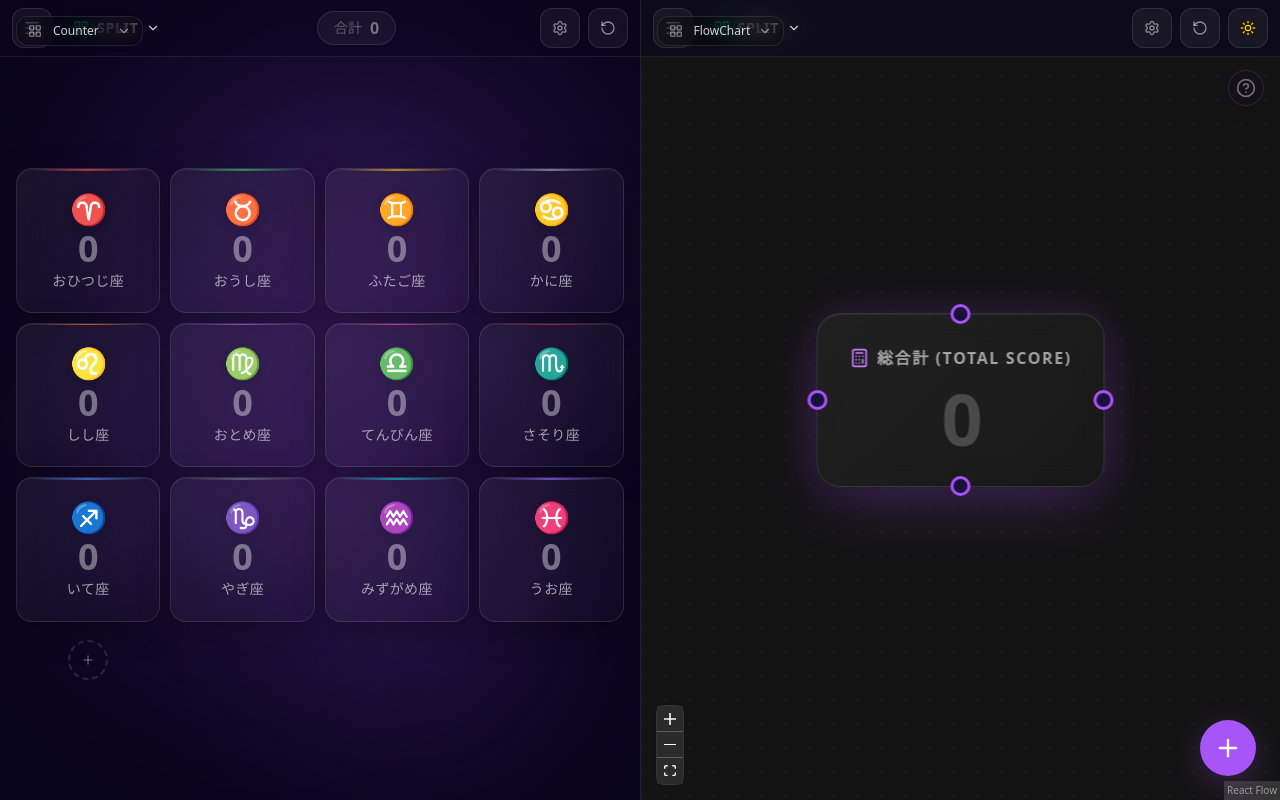
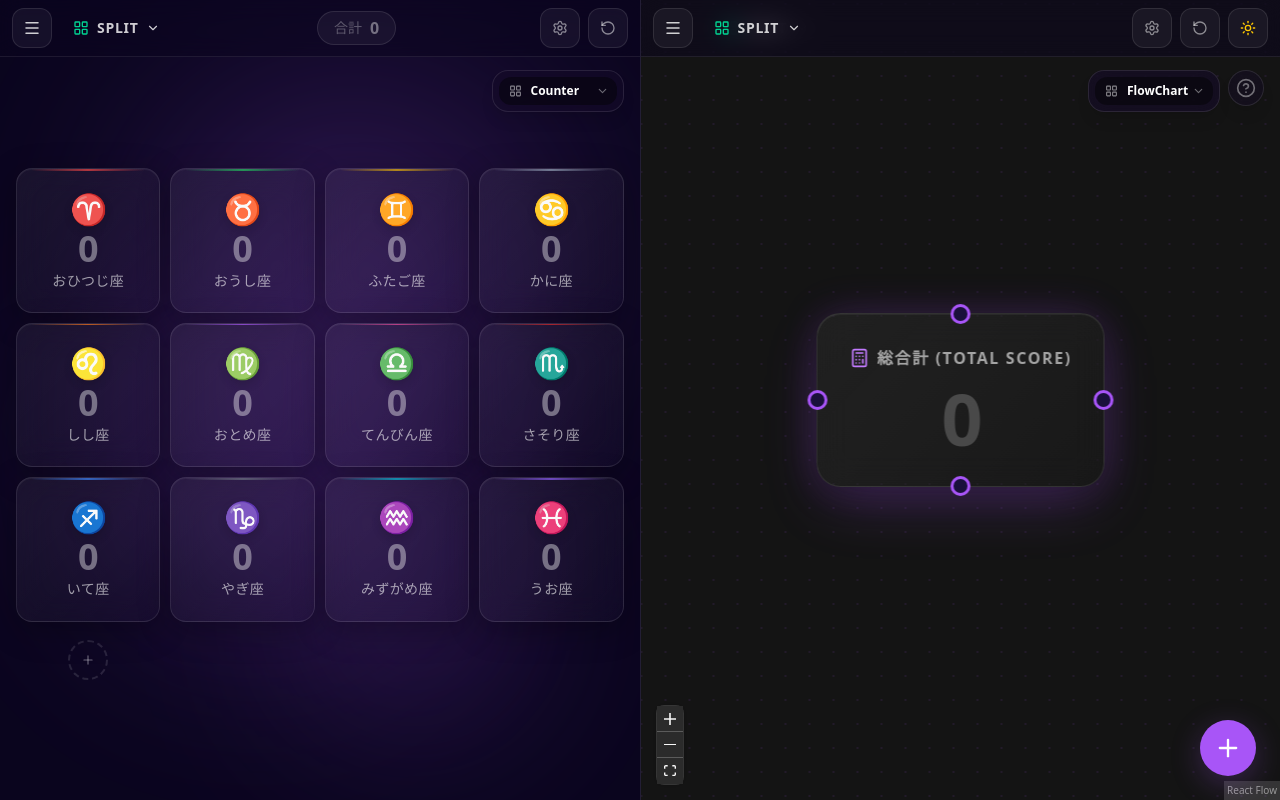
Before and after one commit to DukeGomadango/app-live-counter-suite, a Next.js app: page /split in a window 1280 px wide. Built offline with nearby package versions, Linux system fonts and the light colour scheme.

Commit message:
fix: place Split module selectors in the top-right of their respective panes

```diff
--- a/src/app/CounterPage.tsx
+++ b/src/app/CounterPage.tsx
@@ -39,7 +39,7 @@ function useWindowWidth() {
   return width;
 }
 
-export default function Home({ isSplitMode = false }: { isSplitMode?: boolean } = {}) {
+export default function Home({ isSplitMode = false, isRightPane = false }: { isSplitMode?: boolean; isRightPane?: boolean } = {}) {
   const [items, setItems] = useLocalStorage<CounterItem[]>(
     "counter-items",
     createCounterItems(TEMPLATES[1])
@@ -393,7 +393,7 @@ export default function Home({ isSplitMode = false }: { isSplitMode?: boolean }
         onDeleteCustomTemplate={handleDeleteCustomTemplate}
         onOpenSettings={() => setIsSettingsOpen(true)}
         accentColor={appSettings.accentColor}
-        hideThemeToggle={isSplitMode}
+        hideThemeToggle={isSplitMode && !isRightPane}
       />
 
       <main className="flex-1 overflow-auto" style={{ paddingTop: "56px" }}>
--- a/src/app/flowchart/page.tsx
+++ b/src/app/flowchart/page.tsx
@@ -44,7 +44,7 @@ const INITIAL_NODES: Node[] = [
 
 const INITIAL_EDGES: Edge[] = [];
 
-export default function FlowChartPage({ isSplitMode = false }: { isSplitMode?: boolean } = {}) {
+export default function FlowChartPage({ isSplitMode = false, isRightPane = false }: { isSplitMode?: boolean; isRightPane?: boolean } = {}) {
     // 1. Sync appSettings
     const [appSettings, setAppSettings] = useLocalStorage<AppSettings>("flowchart-app-settings", {
         cardSize: "L" as const,
@@ -634,6 +634,7 @@ export default function FlowChartPage({ isSplitMode = false }: { isSplitMode?: b
                 viewMode="flowchart"
                 flowchartNodes={nodes}
                 onSetNodeTarget={handleSetNodeTarget}
+                hideThemeToggle={isSplitMode && !isRightPane}
             />
 
             <AnimatePresence>
--- a/src/app/split/page.tsx
+++ b/src/app/split/page.tsx
@@ -35,10 +35,10 @@ export default function SplitPage() {
         setIsMounted(true);
     }, []);
 
-    const renderModule = (type: ModuleType) => {
+    const renderModule = (type: ModuleType, isRight: boolean = false) => {
         switch (type) {
-            case "counter": return <CounterPage isSplitMode={true} />;
-            case "flowchart": return <FlowChartPage isSplitMode={true} />;
+            case "counter": return <CounterPage isSplitMode={true} isRightPane={isRight} />;
+            case "flowchart": return <FlowChartPage isSplitMode={true} isRightPane={isRight} />;
             default: return null;
         }
     };
@@ -78,53 +78,63 @@ export default function SplitPage() {
 
             {/* Left Pane */}
             <div className={`flex-1 min-w-0 min-h-0 relative border-b md:border-b-0 md:border-r flex flex-col ${isLightMode ? 'border-black/10' : 'border-white/10'}`}>
-                {/* Module Selector */}
-                <div className="absolute top-4 left-4 z-40">
+                {/* Left Module Selector */}
+                <div className="absolute top-[70px] right-4 z-[60]">
+                    <div
+                        className="flex items-center gap-1.5 p-1.5 rounded-2xl shadow-lg backdrop-blur-md transition-all duration-300"
+                        style={{
+                            background: isLightMode ? "rgba(255,255,255,0.6)" : "rgba(20,10,40,0.6)",
+                            border: `1px solid ${isLightMode ? "rgba(0,0,0,0.1)" : "rgba(255,255,255,0.1)"}`
+                        }}
+                    >
                         <div className="relative group">
                             <select
                                 value={leftModule}
                                 onChange={(e) => setLeftModule(e.target.value as ModuleType)}
-                            className={`appearance-none pl-9 pr-8 py-1.5 rounded-xl text-xs font-medium outline-none cursor-pointer transition-all border shadow-sm backdrop-blur-md ${isLightMode
-                                ? "bg-white/70 border-black/10 text-gray-700 hover:bg-white/90"
-                                : "bg-black/40 border-white/10 text-white/80 hover:bg-black/60"
-                                }`}
+                                className={`appearance-none pl-8 pr-6 py-1.5 rounded-xl text-xs font-bold outline-none cursor-pointer transition-all ${isLightMode ? "bg-white/80 text-gray-800 hover:bg-white" : "bg-black/40 text-white hover:bg-black/60"}`}
                             >
                                 {MODULE_OPTIONS.map(opt => (
-                                <option key={opt.value} value={opt.value} className={isLightMode ? "text-gray-900 bg-white" : "text-white bg-slate-900"}>{opt.label}</option>
+                                    <option key={`left-${opt.value}`} value={opt.value} className={isLightMode ? "text-gray-900 bg-white" : "text-white bg-slate-900"}>{opt.label}</option>
                                 ))}
                             </select>
-                        <LayoutGrid size={14} className={`absolute left-3 top-1/2 -translate-y-1/2 pointer-events-none ${isLightMode ? "text-gray-500" : "text-white/50"}`} />
-                        <ChevronDown size={14} className={`absolute right-3 top-1/2 -translate-y-1/2 pointer-events-none ${isLightMode ? "text-gray-500" : "text-white/50"}`} />
+                            <LayoutGrid size={13} className={`absolute left-2.5 top-1/2 -translate-y-1/2 pointer-events-none transition-colors ${isLightMode ? "text-gray-500 group-hover:text-purple-600" : "text-white/50 group-hover:text-purple-400"}`} />
+                            <ChevronDown size={13} className={`absolute right-2 top-1/2 -translate-y-1/2 pointer-events-none ${isLightMode ? "text-gray-400" : "text-white/40"}`} />
+                        </div>
                     </div>
                 </div>
                 <div className="flex-1 min-h-0 relative">
-                    {renderModule(leftModule)}
+                    {renderModule(leftModule, false)}
                 </div>
             </div>
 
             {/* Right Pane */}
             <div className="flex-1 min-w-0 min-h-0 relative flex flex-col">
-                {/* Module Selector */}
-                <div className="absolute top-4 left-4 z-40">
+                {/* Right Module Selector */}
+                <div className="absolute top-[70px] right-[60px] z-[60]">
+                    <div
+                        className="flex items-center gap-1.5 p-1.5 rounded-2xl shadow-lg backdrop-blur-md transition-all duration-300"
+                        style={{
+                            background: isLightMode ? "rgba(255,255,255,0.6)" : "rgba(20,10,40,0.6)",
+                            border: `1px solid ${isLightMode ? "rgba(0,0,0,0.1)" : "rgba(255,255,255,0.1)"}`
+                        }}
+                    >
                         <div className="relative group">
                             <select
                                 value={rightModule}
                                 onChange={(e) => setRightModule(e.target.value as ModuleType)}
-                            className={`appearance-none pl-9 pr-8 py-1.5 rounded-xl text-xs font-medium outline-none cursor-pointer transition-all border shadow-sm backdrop-blur-md ${isLightMode
-                                ? "bg-white/70 border-black/10 text-gray-700 hover:bg-white/90"
-                                : "bg-black/40 border-white/10 text-white/80 hover:bg-black/60"
-                                }`}
+                                className={`appearance-none pl-8 pr-6 py-1.5 rounded-xl text-xs font-bold outline-none cursor-pointer transition-all ${isLightMode ? "bg-white/80 text-gray-800 hover:bg-white" : "bg-black/40 text-white hover:bg-black/60"}`}
                             >
                                 {MODULE_OPTIONS.map(opt => (
-                                <option key={opt.value} value={opt.value} className={isLightMode ? "text-gray-900 bg-white" : "text-white bg-slate-900"}>{opt.label}</option>
+                                    <option key={`right-${opt.value}`} value={opt.value} className={isLightMode ? "text-gray-900 bg-white" : "text-white bg-slate-900"}>{opt.label}</option>
                                 ))}
                             </select>
-                        <LayoutGrid size={14} className={`absolute left-3 top-1/2 -translate-y-1/2 pointer-events-none ${isLightMode ? "text-gray-500" : "text-white/50"}`} />
-                        <ChevronDown size={14} className={`absolute right-3 top-1/2 -translate-y-1/2 pointer-events-none ${isLightMode ? "text-gray-500" : "text-white/50"}`} />
+                            <LayoutGrid size={13} className={`absolute left-2.5 top-1/2 -translate-y-1/2 pointer-events-none transition-colors ${isLightMode ? "text-gray-500 group-hover:text-purple-600" : "text-white/50 group-hover:text-purple-400"}`} />
+                            <ChevronDown size={13} className={`absolute right-2 top-1/2 -translate-y-1/2 pointer-events-none ${isLightMode ? "text-gray-400" : "text-white/40"}`} />
+                        </div>
                     </div>
                 </div>
                 <div className="flex-1 min-h-0 relative">
-                    {renderModule(rightModule)}
+                    {renderModule(rightModule, true)}
                 </div>
             </div>
         </div>
--- a/src/components/HelpModal.tsx
+++ b/src/components/HelpModal.tsx
@@ -40,17 +40,18 @@ export default function HelpModal({ isOpen, onClose, currentPath, isLightMode }:
                     {
                         title: "基本操作",
                         items: [
-                            "左サイドバーから数字ノード(1, 10など)や演算子ノード(+, -, ×, ÷)をドラッグ＆ドロップで追加します",
+                            "画面右下の「＋」ボタンをクリックして新しいイベント（ノード）を追加します",
                             "各ノードのハンドル（丸い点）をドラッグして線を繋ぎます",
-                            "数字ノードを演算子に繋ぐと、自動的に計算結果が次のノードに出力されます",
+                            "ノードの上下左右にある「＋」ボタンを押すと、自動的に線が繋がった状態で新しいノードを追加できます",
+                            "線を繋ぐと自動的に計算が反映されます。演算（＋、－等）はノード内の設定で変更可能です",
                             "左メニューの「目標」から最終的な目標値を設定できます"
                         ]
                     },
                     {
                         title: "裏技",
                         items: [
-                            "ノードを選択してBackspaceキー（またはDeleteキー）で削除できます",
-                            "背景の何もない所をドラッグして全体をパン、スクロールでズームできます"
+                            "背景の何もない所をドラッグして全体をパン、スクロールでズームできます",
+                            "ショートカット対応: Ctrl+Z (元に戻す) / Ctrl+C, Ctrl+V (コピー＆ペースト) / Backspace, Del (ノード削除)"
                         ]
                     }
                 ]
@@ -87,12 +88,6 @@ export default function HelpModal({ isOpen, onClose, currentPath, isLightMode }:
                             "「テンプレート」を使って素早く構成を切り替えられます",
                             "右上の設定(歯車)アイコンから、カードサイズなどの見た目を変更できます"
                         ]
-                    },
-                    {
-                        title: "キーボードショートカット",
-                        items: [
-                            "【スペースキー】または【Enterキー】：押下でカウントアップ"
-                        ]
                     }
                 ]
             };
@@ -111,11 +106,11 @@ export default function HelpModal({ isOpen, onClose, currentPath, isLightMode }:
                         animate={{ opacity: 1 }}
                         exit={{ opacity: 0 }}
                         onClick={onClose}
-                        className="fixed inset-0 z-[100] bg-black/40 backdrop-blur-sm"
+                        className="fixed inset-x-0 bottom-0 top-[56px] z-[100] bg-black/40 backdrop-blur-sm"
                     />
 
                     {/* Modal */}
-                    <div className="fixed inset-0 z-[101] flex items-center justify-center p-4 pointer-events-none">
+                    <div className="fixed inset-x-0 bottom-0 top-[56px] z-[101] flex items-center justify-center p-4 pointer-events-none">
                         <motion.div
                             initial={{ opacity: 0, scale: 0.95, y: 10 }}
                             animate={{ opacity: 1, scale: 1, y: 0 }}
@@ -123,7 +118,8 @@ export default function HelpModal({ isOpen, onClose, currentPath, isLightMode }:
                             transition={{ type: "spring", damping: 25, stiffness: 300 }}
                             className="w-full max-w-lg overflow-hidden pointer-events-auto flex flex-col max-h-[85vh] rounded-3xl"
                             style={{
-                                background: bg,
+                                background: isLightMode ? "rgba(255,255,255,0.7)" : "rgba(10,5,30,0.7)",
+                                backdropFilter: "blur(20px)",
                                 border: `1px solid ${borderColor}`,
                                 boxShadow: "0 25px 50px -12px rgba(0, 0, 0, 0.5)",
                             }}
```
Lines whose indentation alone changed are shown as unchanged.
